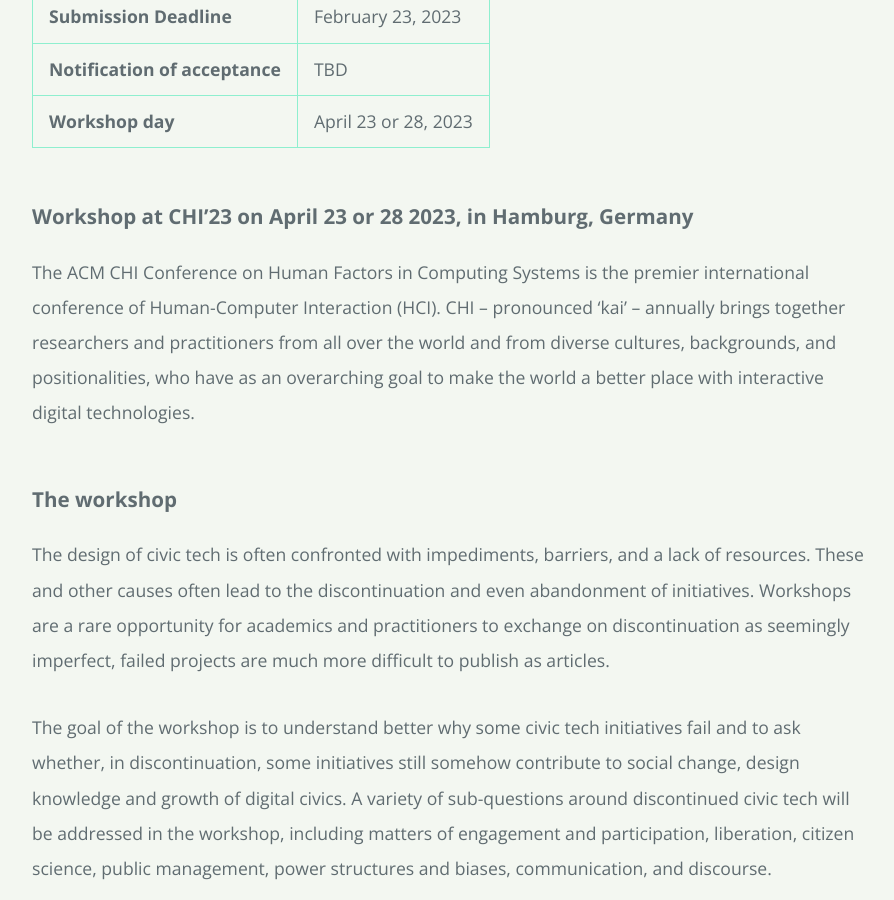
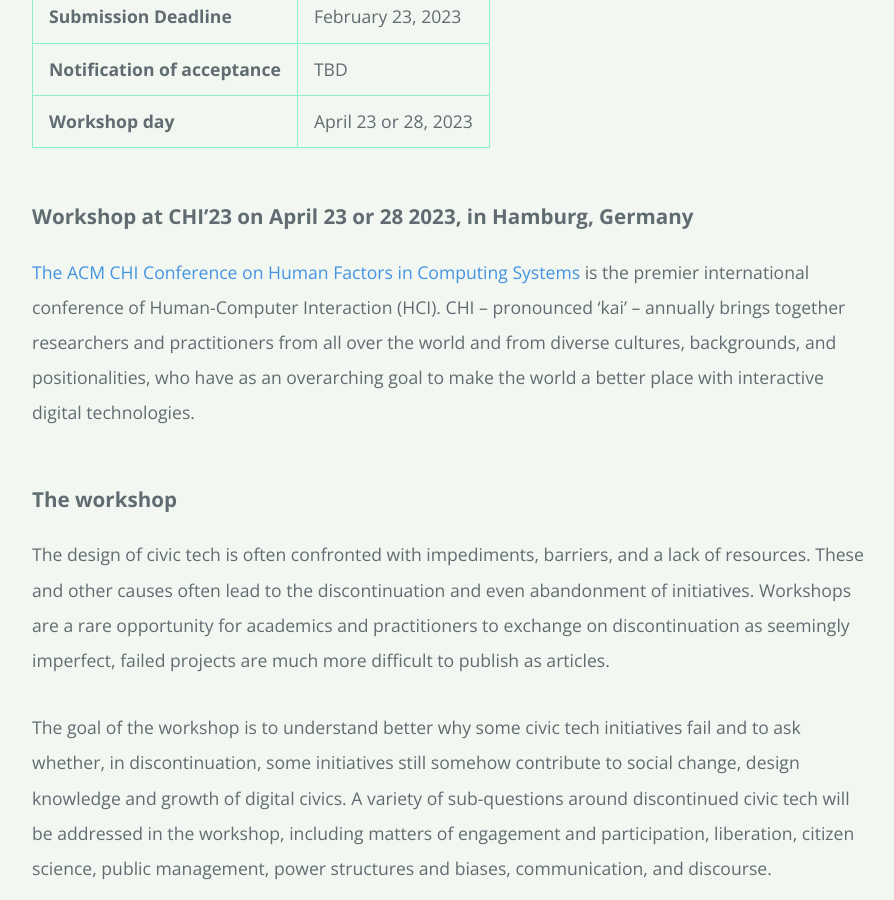
Before and after one commit to discontinued-civictech/discontinued-civictech.github.io, a Jekyll site: the page built from call.md, in a window 1280 px wide and 900 px high, scrolled down 840 px. Shown: the whole window, without its empty margins (192-1086 px from the left). Built offline with Jekyll 4.4.1, drawn with Linux system fonts in a browser that asks for light colours; our own code applies the rules of GitHub Pages for plain Markdown files; part of the change alters nothing that is shown.

```diff
--- a/call.md
+++ b/call.md
@@ -16,7 +16,7 @@ layout: default
 
 ### Workshop at CHI’23 on April 23 or 28 2023, in Hamburg, Germany
 
-The ACM CHI Conference on Human Factors in Computing Systems is the premier international conference of Human-Computer Interaction (HCI). CHI – pronounced ‘kai’ – annually brings together researchers and practitioners from all over the world and from diverse cultures, backgrounds, and positionalities, who have as an overarching goal to make the world a better place with interactive digital technologies.
+<a href="https://chi2023.acm.org/">The ACM CHI Conference on Human Factors in Computing Systems</a> is the premier international conference of Human-Computer Interaction (HCI). CHI – pronounced ‘kai’ – annually brings together researchers and practitioners from all over the world and from diverse cultures, backgrounds, and positionalities, who have as an overarching goal to make the world a better place with interactive digital technologies.
 
 ### The workshop
 The design of civic tech is often confronted with impediments, barriers, and a lack of resources. These and other causes often lead to the discontinuation and even abandonment of initiatives. Workshops are a rare opportunity for academics and practitioners to exchange on discontinuation as seemingly imperfect, failed projects are much more difficult to publish as articles.
```
